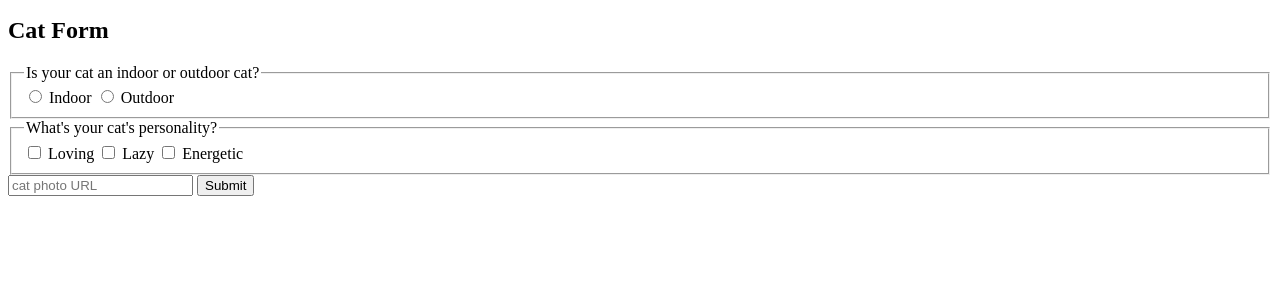
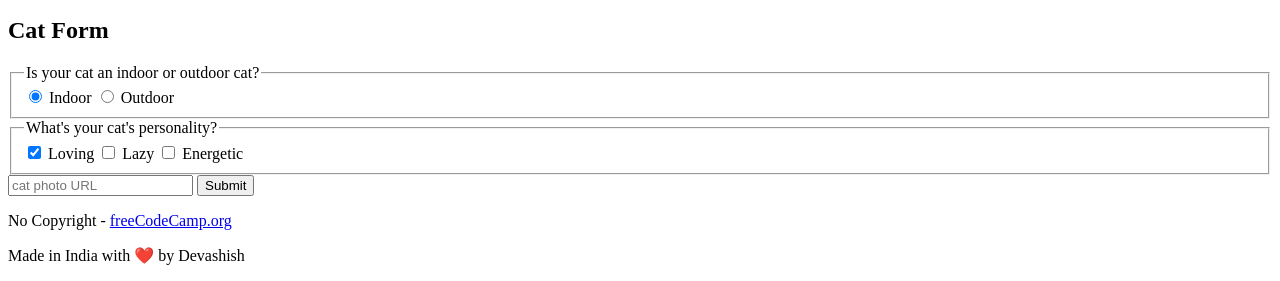
Before and after one commit to devashishag11/CatPhotosApp.github.io, a plain HTML site: page index.html in a window 1280 px wide. Shown: the part 1419-1700 px from the top of the page. Before the commit the page ends 1623 px from the top, so only its background shows below. Drawn offline with Linux system fonts and the light colour scheme.

Commit message:
Update index.html

```diff
--- a/index.html
+++ b/index.html
@@ -45,12 +45,12 @@
         <form action="https://freecatphotoapp.com/submit-cat-photo">
           <fieldset>
             <legend>Is your cat an indoor or outdoor cat?</legend>
-                    <label><input id="indoor" type="radio" name="indoor-outdoor" value="indoor" > Indoor</label>
+            <label><input id="indoor" type="radio" name="indoor-outdoor" value="indoor" checked> Indoor</label>
             <label><input id="outdoor" type="radio" name="indoor-outdoor" value="outdoor"> Outdoor</label>
           </fieldset>
           <fieldset>
             <legend>What's your cat's personality?</legend>
-                    <input id="loving" type="checkbox" name="personality" value="loving"> <label for="loving">Loving</label>
+            <input id="loving" type="checkbox" name="personality" value="loving" checked> <label for="loving">Loving</label>
             <input id="lazy" type="checkbox" name="personality" value="lazy"> <label for="lazy">Lazy</label>
             <input id="energetic" type="checkbox" name="personality" value="energetic"> <label for="energetic">Energetic</label>
           </fieldset>
@@ -59,7 +59,11 @@
         </form>
       </section>
     </main>
-
+    <footer>
+      <p>
+        No Copyright - <a href="https://www.freecodecamp.org">freeCodeCamp.org</a>
+      </p>
+      <p>Made in India with ❤️ by Devashish
+    </footer>
   </body>
-
 </html>
```
Lines whose indentation alone changed are shown as unchanged.
